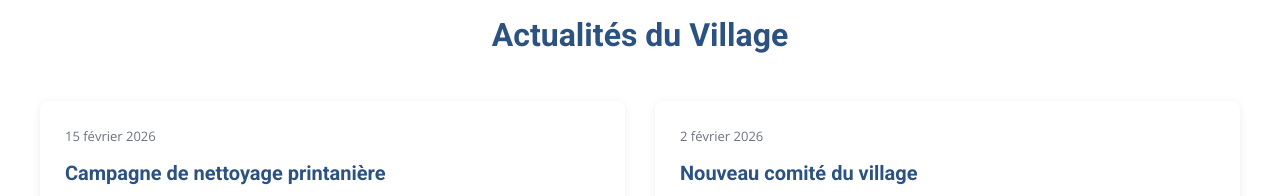
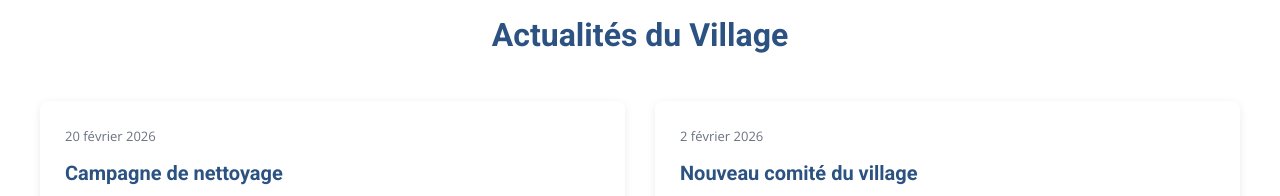
Before and after one commit to famillemahtout/famillemahtout.github.io, a plain HTML site: page index.html in a window 1280 px wide. Shown: the part 1440-1636 px from the top of the page. Drawn offline with nearby package versions, Linux system fonts and the light colour scheme.

Commit message:
Update index.html

```diff
--- a/index.html
+++ b/index.html
@@ -673,8 +673,8 @@
             <h2 class="section-title">Actualités du Village</h2>
             <div class="news-grid">
                 <div class="news-card">
-                    <div class="news-date">15 février 2026</div>
-                    <h3>Campagne de nettoyage printanière</h3>
+                    <div class="news-date">20 février 2026</div>
+                    <h3>Campagne de nettoyage</h3>
                     <p>Une journée de nettoyage collective est prévue le 5 mars. Tous les habitants du village sont invités à participer.</p>
                     <a href="#" class="read-more">Lire la suite</a>
                 </div>
```
